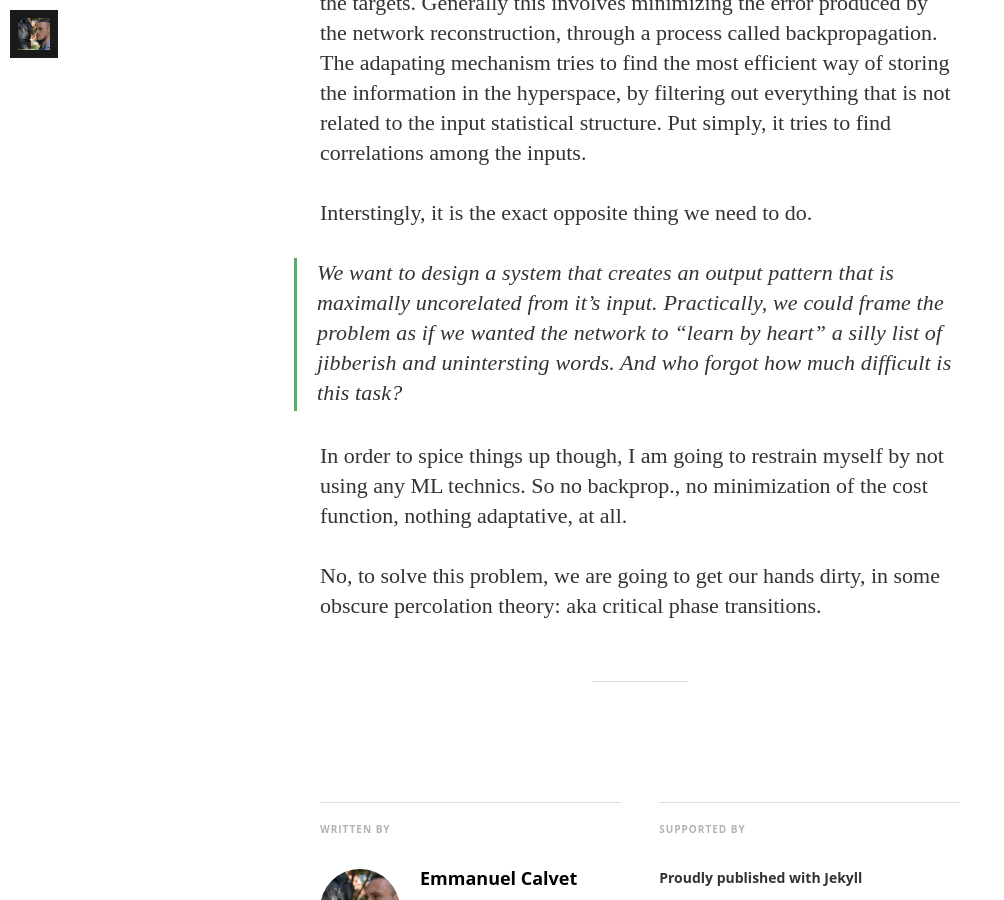
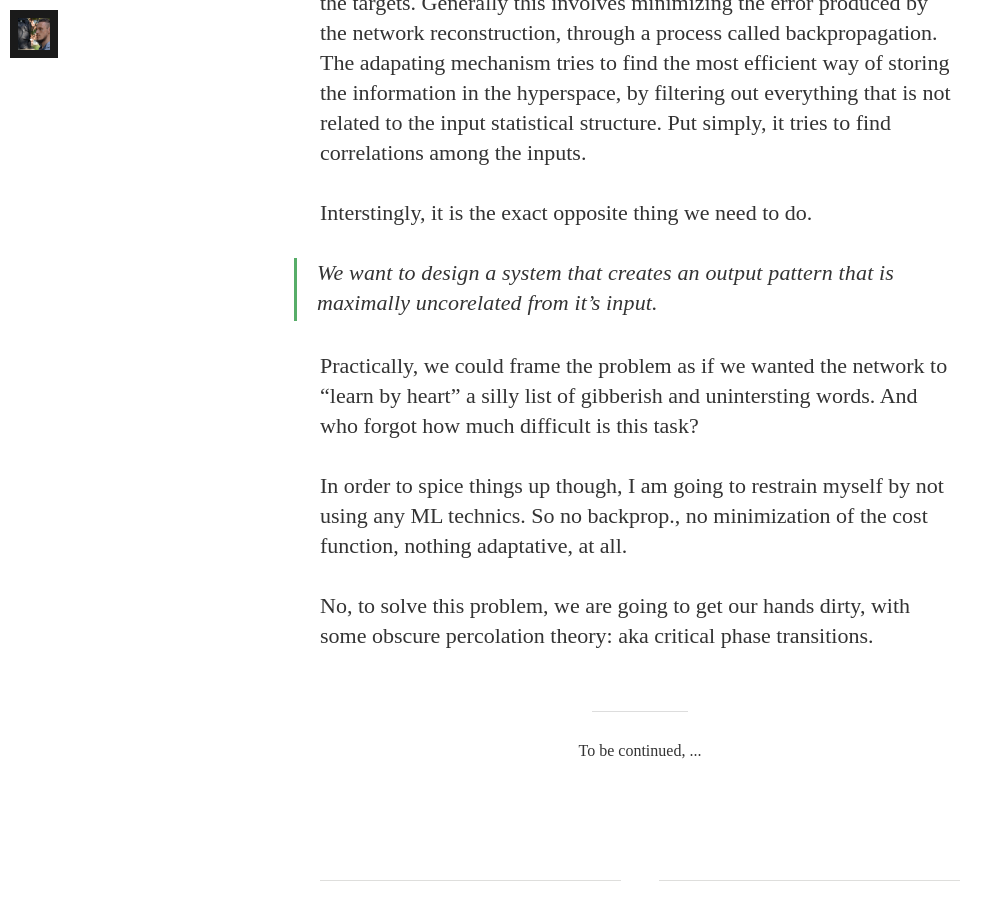
Before and after one commit to ManuNeuro/EmmanuelCalvet, a Jekyll site: the page built from _posts/2022-09-01-whitepaper-p1.md, in a window 1280 px wide and 900 px high, scrolled down 4850 px. Shown: the whole window, without its empty margins (0-1004 px from the left). Built offline with Jekyll 4.4.1, drawn with Linux system fonts in a browser that asks for light colours; nearby versions of some CDN libraries; some web fonts are replaced; formulas are drawn with MathJax 3; comment, search, counter and statistics services are not loaded; some of the changed text lies outside the part shown.

Commit message:
Update 2022-09-01-whitepaper-p1.md

```diff
--- a/_posts/2022-09-01-whitepaper-p1.md
+++ b/_posts/2022-09-01-whitepaper-p1.md
@@ -58,10 +58,13 @@ In general, the task of the Machine Learning (ML) expert, is in fact to *reduce*
 
 Interstingly, it is the exact opposite thing we need to do.
 > We want to design a system that creates an output pattern that is maximally uncorelated from it's input.
-Practically, we could frame the problem as if we wanted the network to "learn by heart" a silly list of jibberish and unintersting words. And who forgot how much difficult is this task?
+
+Practically, we could frame the problem as if we wanted the network to "learn by heart" a silly list of gibberish and unintersting words. And who forgot how much difficult is this task?
 
 In order to spice things up though, I am going to restrain myself by not using any ML technics. So no backprop., no minimization of the cost function, nothing adaptative, at all.
 
-No, to solve this problem, we are going to get our hands dirty, in some obscure percolation theory: aka critical phase transitions.
+No, to solve this problem, we are going to get our hands dirty, with some obscure percolation theory: aka critical phase transitions.
 
 ***
+
+<center> To be continued, ... </center>
```
Also changed, not shown: other parts of _posts/2022-09-01-whitepaper-p1.md (+2 -2 lines).
